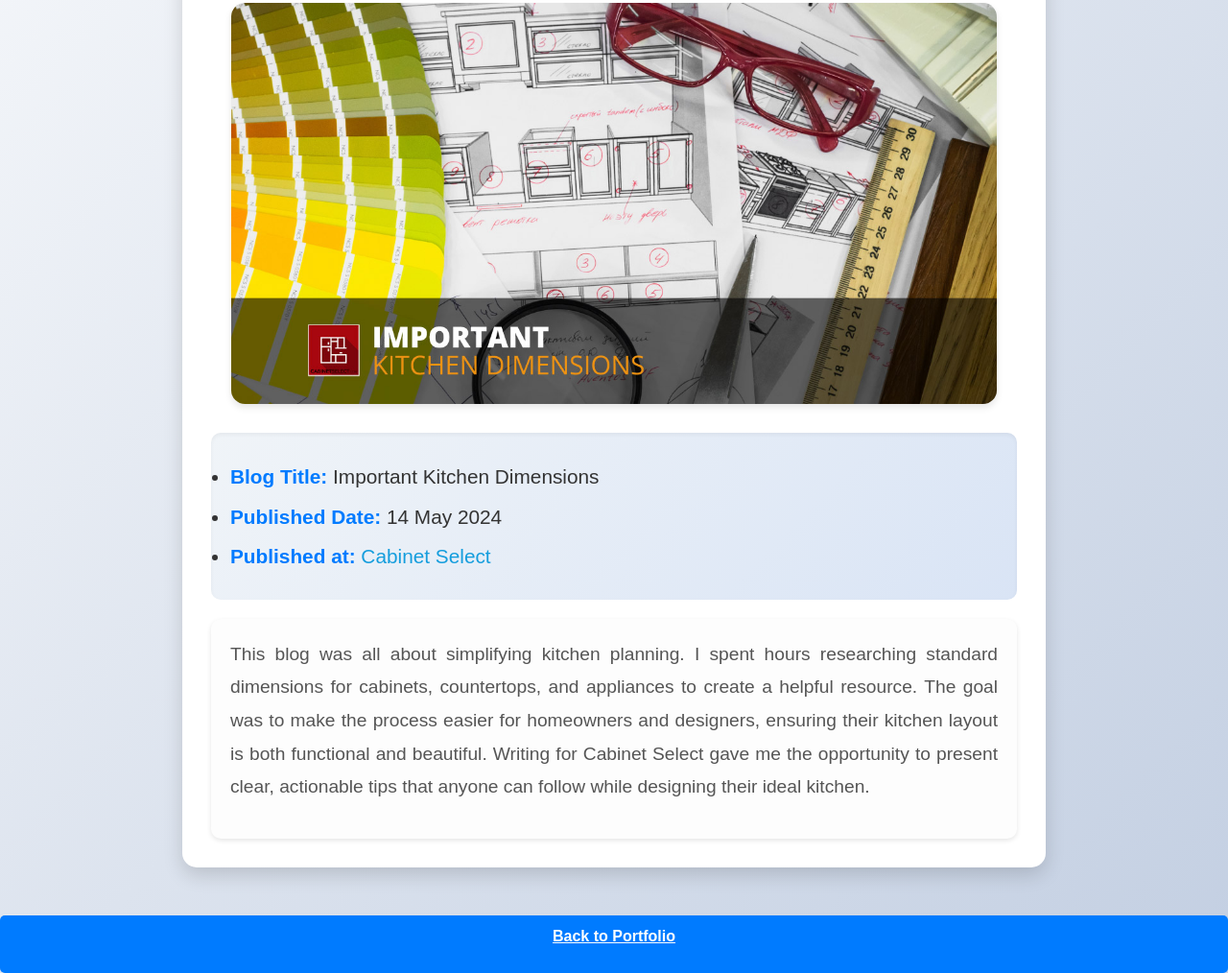
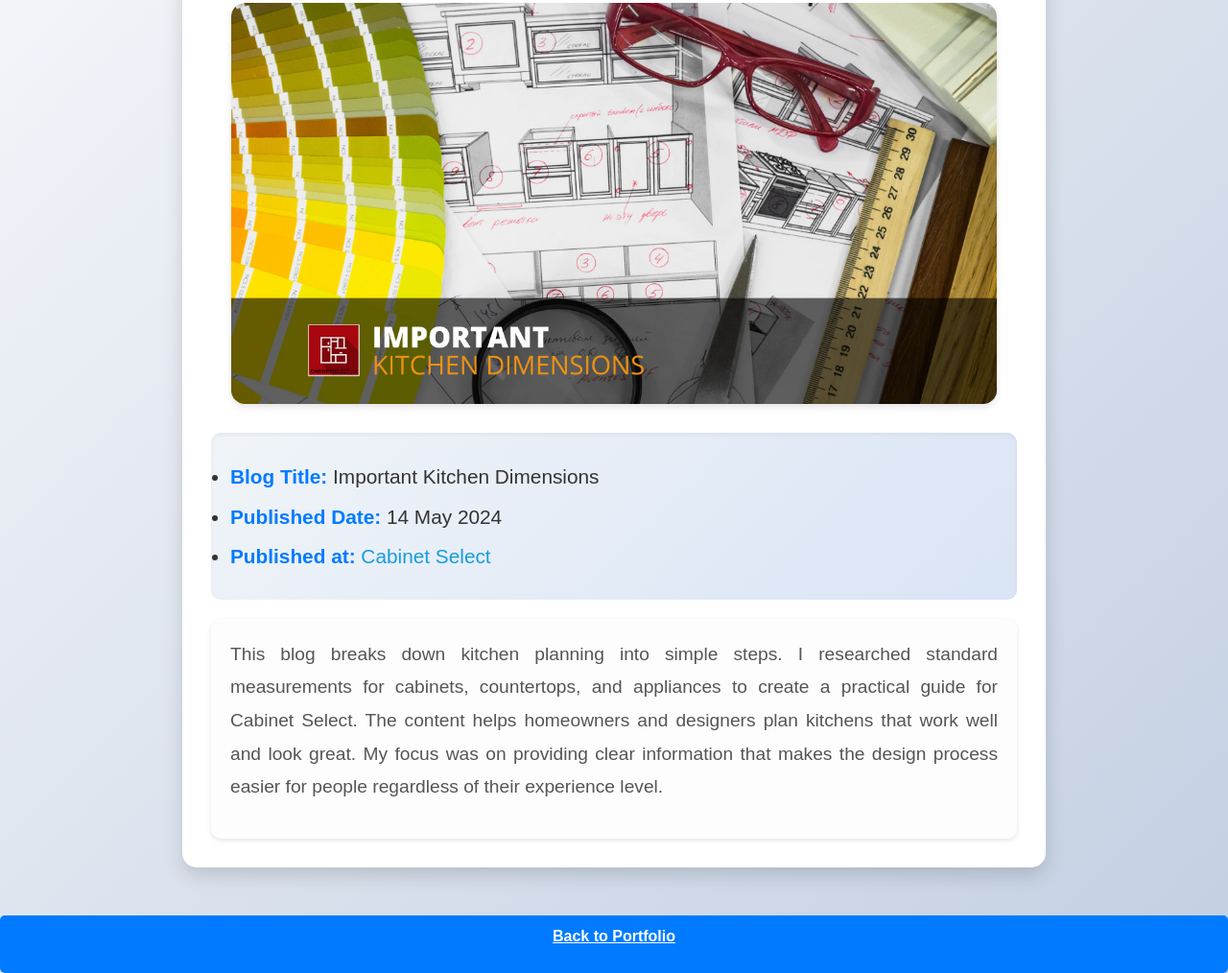
Before and after one commit to hamadakhter/resume, a plain HTML site: page blog2-details.html in a window 1280 px wide. Shown: the part 162-1176 px from the top of the page at 96% size. Drawn offline with Linux system fonts and the light colour scheme.

Commit message:
Update blog2-details.html

```diff
--- a/blog2-details.html
+++ b/blog2-details.html
@@ -137,7 +137,7 @@
     </ul>
     <div class="description" data-aos="fade-left">
       <p>
-        This blog was all about simplifying kitchen planning. I spent hours researching standard dimensions for cabinets, countertops, and appliances to create a helpful resource. The goal was to make the process easier for homeowners and designers, ensuring their kitchen layout is both functional and beautiful. Writing for Cabinet Select gave me the opportunity to present clear, actionable tips that anyone can follow while designing their ideal kitchen.
+This blog breaks down kitchen planning into simple steps. I researched standard measurements for cabinets, countertops, and appliances to create a practical guide for Cabinet Select. The content helps homeowners and designers plan kitchens that work well and look great. My focus was on providing clear information that makes the design process easier for people regardless of their experience level.
       </p>
     </div>
   </div>
```
